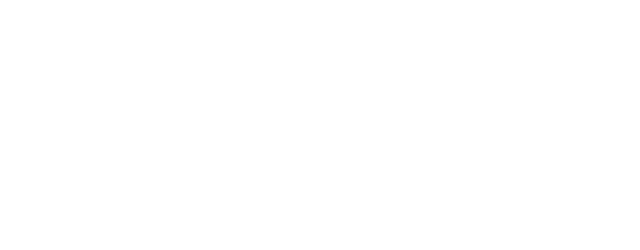
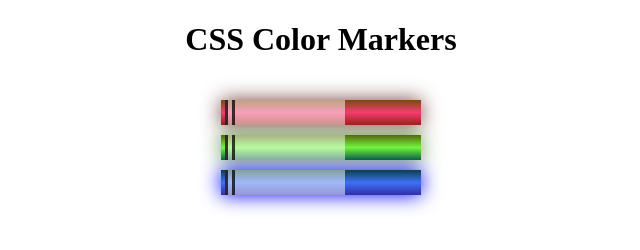
Before and after one commit to XVictorLopez/Aprende-los-colores-de-CSS, a plain HTML site: page index.html in a window 1280 px wide. Shown: the whole page, without its empty margins (319-959 px from the left). Drawn offline with Linux system fonts and the light colour scheme.

Commit message:
Proyecto sencillo sobre colores en css

```diff
--- a/index.html
+++ b/index.html
@@ -3,9 +3,24 @@
 <head>
     <meta charset="UTF-8">
     <meta name="viewport" content="width=device-width, initial-scale=1.0">
-    <title>Document</title>
+    <link rel="stylesheet" href="styles.css">
+    <title>CSS colores</title>
 </head>
 <body>
-
+    <h1>CSS Color Markers</h1>
+    <div class="container">
+        <div class="marker red">
+            <div class="cap"></div>
+            <div class="sleeve"></div>
+        </div>
+        <div class="marker green">
+            <div class="cap"></div>
+            <div class="sleeve"></div>
+        </div>
+        <div class="marker blue">
+            <div class="cap"></div>
+            <div class="sleeve"></div>
+        </div>
+    </div>
 </body>
 </html>
--- a/styles.css
+++ b/styles.css
@@ -0,0 +1,45 @@
+h1 {
+  text-align: center;
+}
+
+.container {
+  background-color: rgb(255, 255, 255);
+  padding: 10px 0;
+}
+
+.marker {
+  width: 200px;
+  height: 25px;
+  margin: 10px auto;
+}s
+
+.cap {
+  width: 60px;
+  height: 25px;
+}
+
+.sleeve {
+  width: 110px;
+  height: 25px;
+  background-color: rgba(255, 255, 255, 0.5);
+  border-left: 10px double rgba(0, 0, 0, 0.75);
+}
+
+.cap, .sleeve {
+  display: inline-block;
+}
+
+.red {
+  background: linear-gradient(rgb(122, 74, 14), rgb(245, 62, 113), rgb(162, 27, 27));
+  box-shadow: 0 0 20px 0 rgba(83, 14, 14, 0.8);
+}
+
+.green {
+  background: linear-gradient(#55680D, #71F53E, #116C31);
+  box-shadow: 0 0 20px 0 #3B7E20CC;
+}
+
+.blue {
+  background: linear-gradient(hsl(186, 76%, 16%), hsl(223, 90%, 60%), hsl(240, 56%, 42%));
+  box-shadow: 0 0 20px 0 blue;
+}
```
